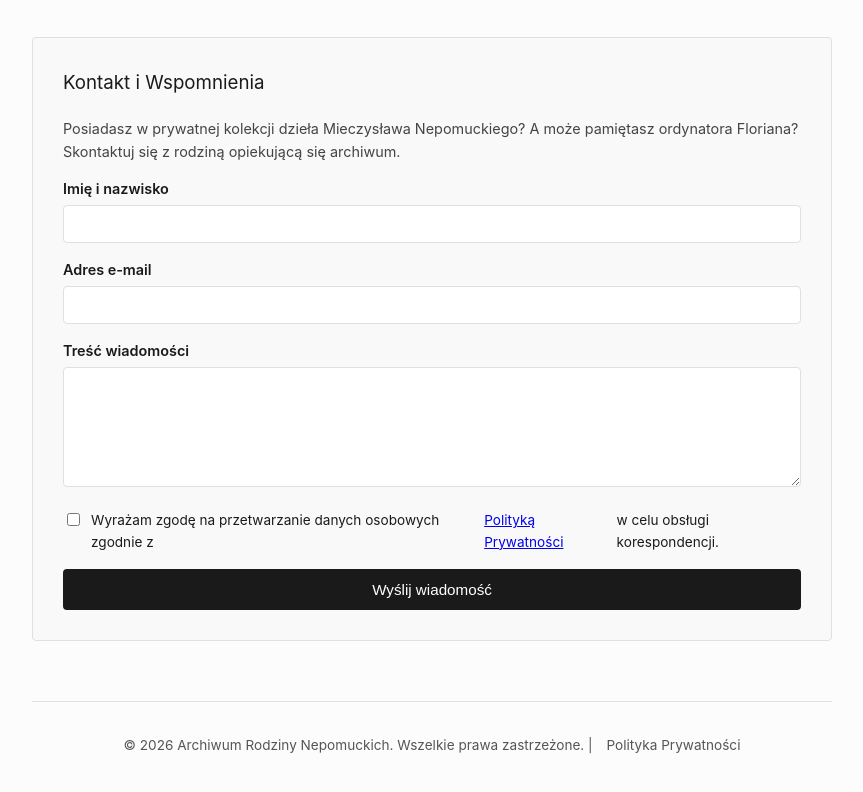
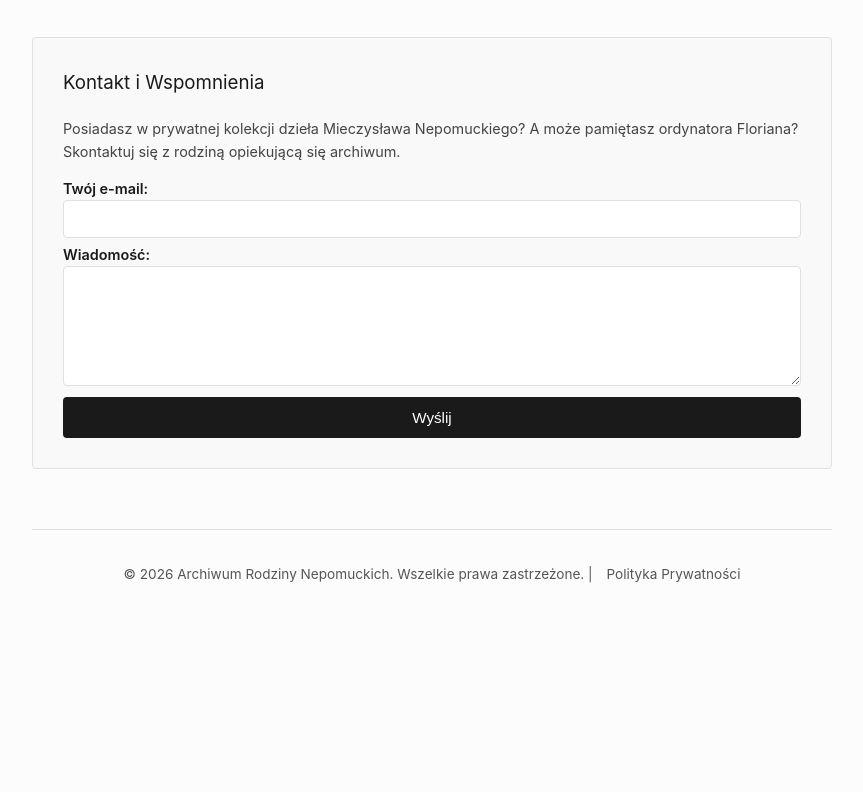
Before and after one commit to Morfeusz54/nepomucki-archiwum, a plain HTML site: page index.html in a window 1280 px wide. Shown: the part 2807-3599 px from the top of the page, without its empty margins (208-1071 px from the left). After the commit the page ends 3446 px from the top, so only its background shows below. Drawn offline with Linux system fonts and the light colour scheme.

Commit message:
Add files via upload

```diff
--- a/index.html
+++ b/index.html
@@ -108,27 +108,21 @@
                 <div id="form-container">
                     <h3 style="margin-top:0; font-weight:400;">Kontakt i Wspomnienia</h3>
                     <p style="font-size:0.9rem; color:#444;">Posiadasz w prywatnej kolekcji dzieła Mieczysława Nepomuckiego? A może pamiętasz ordynatora Floriana? Skontaktuj się z rodziną opiekującą się archiwum.</p>
-                    <form action="https://formspree.io/f/mbglogbs" method="POST">
-                        <div class="form-group">
-                            <label for="name">Imię i nazwisko</label>
-                            <input type="text" id="name" required>
-                        </div>
-                        <div class="form-group">
-                            <label for="email">Adres e-mail</label>
-                            <input type="email" id="email" required>
-                        </div>
-                        <div class="form-group">
-                            <label for="message">Treść wiadomości</label>
-                            <textarea id="message" required></textarea>
-                        </div>
-                        <div class="form-group">
-                            <label class="checkbox-label">
-                                <input type="checkbox" required>
-                                Wyrażam zgodę na przetwarzanie danych osobowych zgodnie z <a href="privacy.html" target="_blank">Polityką Prywatności</a> w celu obsługi korespondencji.
-                            </label>
-                        </div>
-                        <button type="submit" id="submit-btn">Wyślij wiadomość</button>
-                    </form>
+
+<!-- Zastąp tekst po /f/ swoim własnym kodem z panelu Formspree -->
+<form action="https://formspree.io/f/mbglogba" method="POST">
+  <label>
+    Twój e-mail:
+    <input type="email" name="email" required>
+  </label>
+  <label>
+    Wiadomość:
+    <textarea name="message" required></textarea>
+  </label>
+  <button type="submit">Wyślij</button>
+</form>
+
+
                 </div>
                 <div id="success-message" class="success-box">
                     <h4 style="margin:0 0 10px 0;">Wiadomość została wysłana pomyślnie</h4>
```
